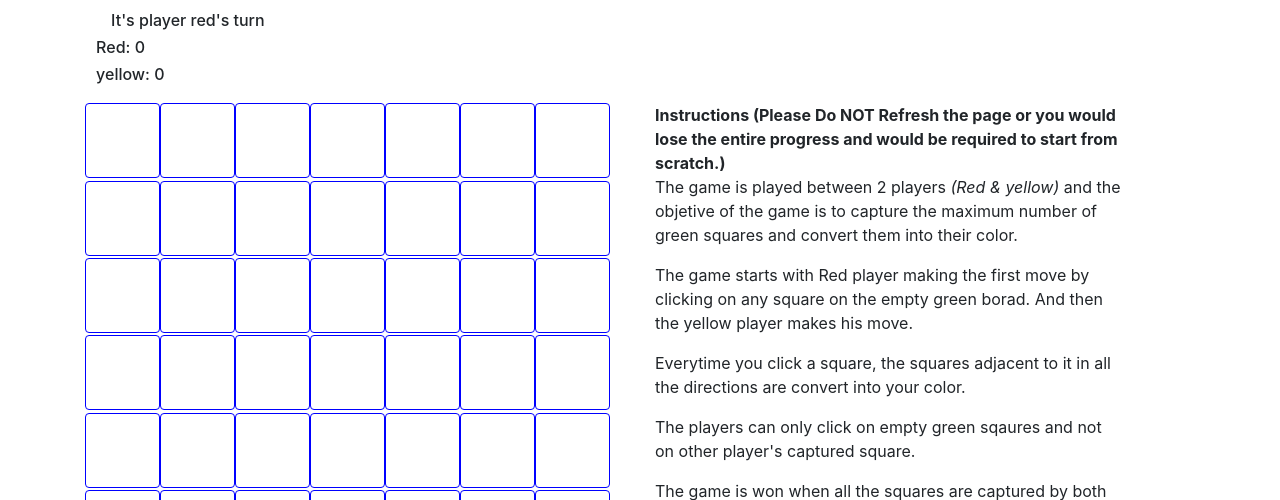
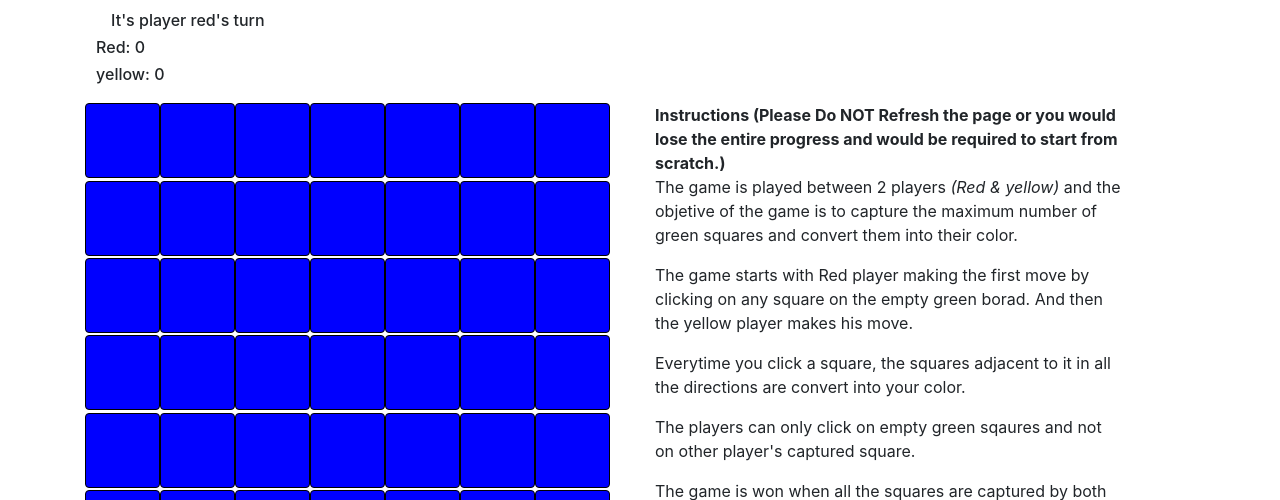
Before and after one commit to alanthejudoka/game-lab, a Flask app: page /hide/1 in a window 1280 px wide. Shown: the top 500 px of the page. Run offline with Flask 2, Linux system fonts and the light colour scheme; some libraries are stand-ins or nearby versions.

Commit message:
start- examples

```diff
--- a/static/css/style.css
+++ b/static/css/style.css
@@ -1,8 +1,8 @@
 #board button {
   width: 75px;
   height: 75px;
-  background-color: white;
-  border-color: blue;
+  background-color: blue;
+  border-color: black;
   border-width: 1px;
   border-style: solid;
   /* padding: 1%; */
```
